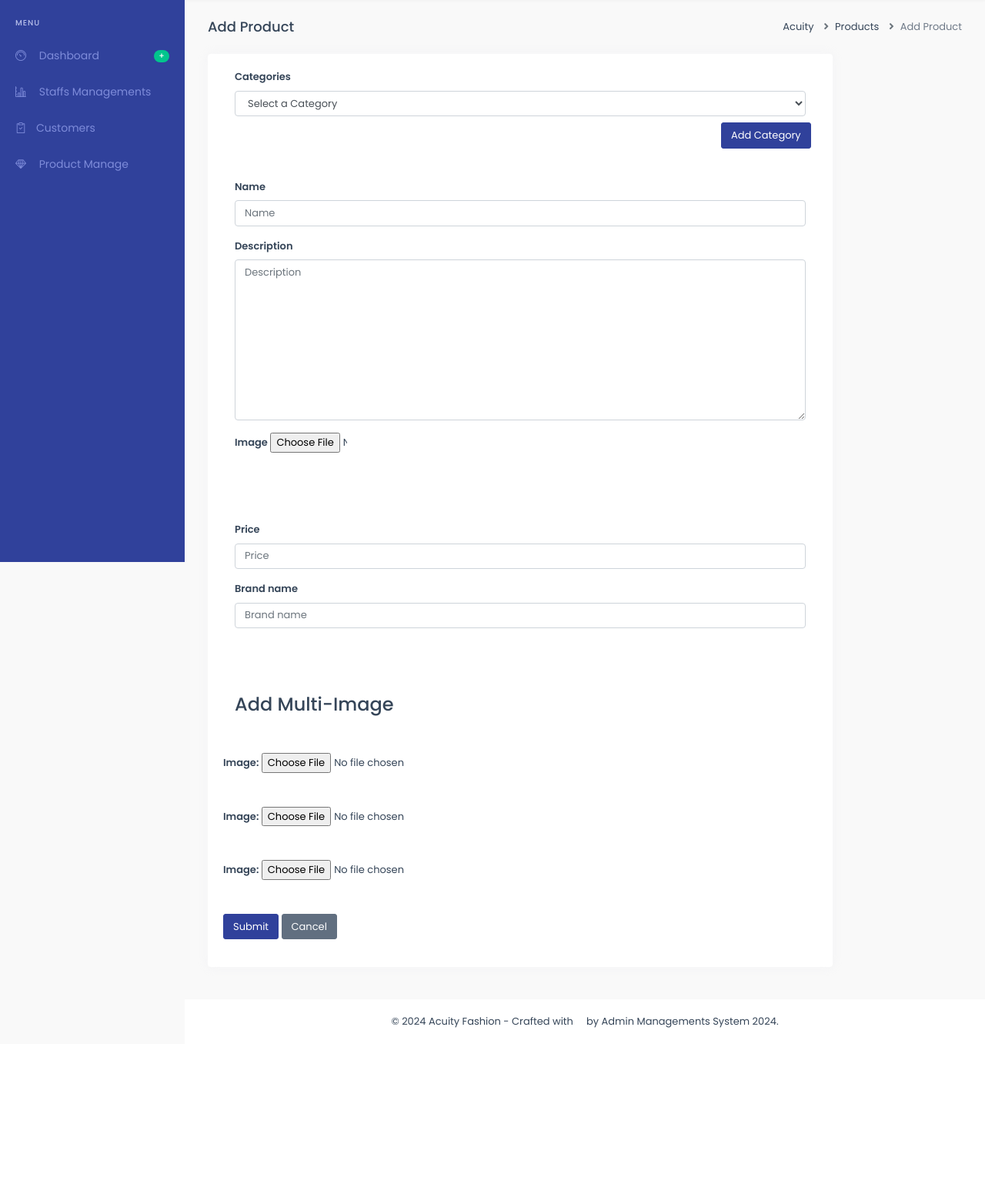
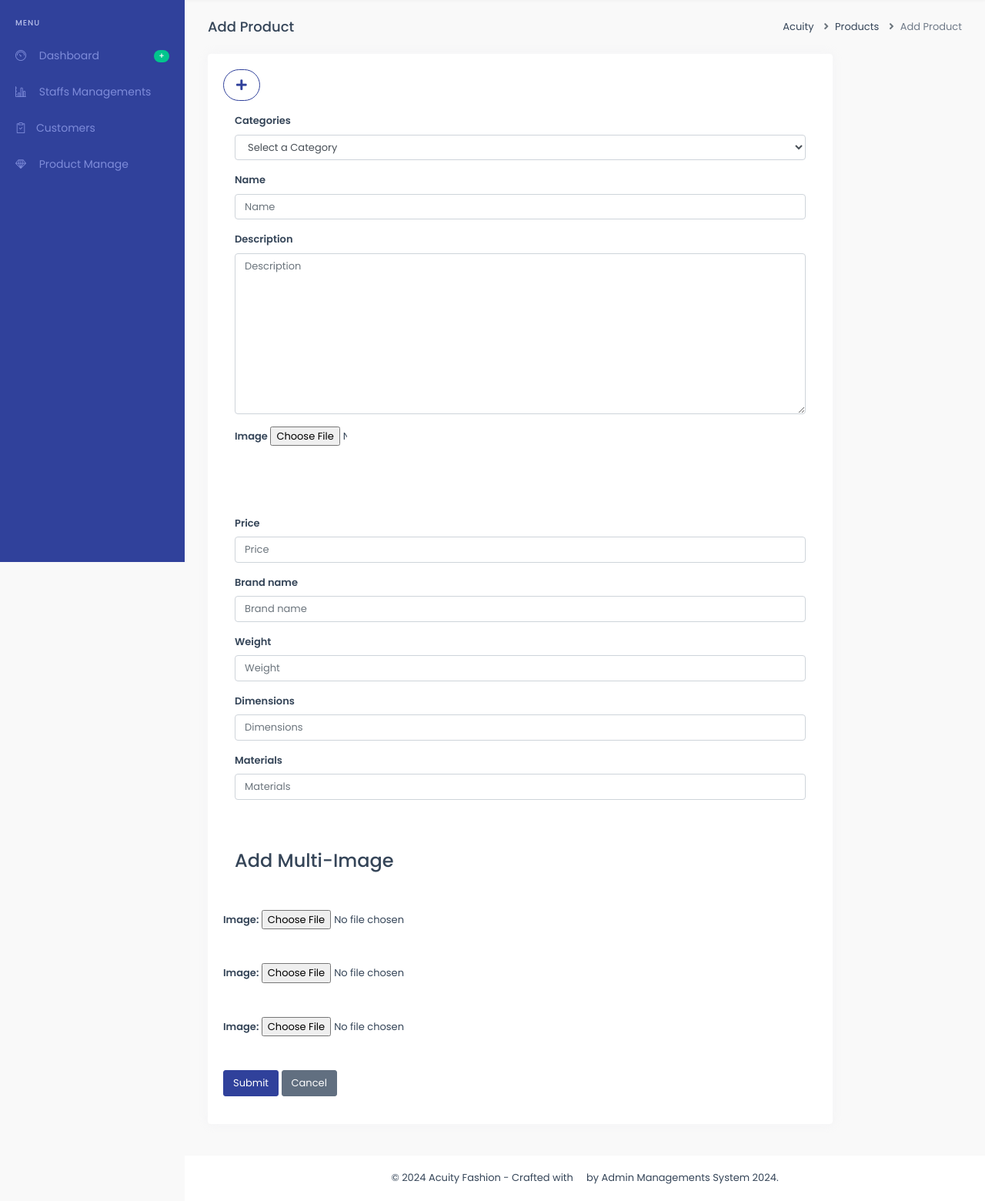
Before and after one commit to ashwani-199/Ecommerce_Management_System-master, a Django app: page /admin/products/add/ in a window 1280 px wide. Shown: the part 70-1630 px from the top of the page at 77% size. Before the commit the page ends 1405 px from the top, so only its background shows below. Run offline with Django 5.2, Linux system fonts and the light colour scheme; the visitor is signed in with stand-in values (Sample User, id 1); data that the repository does not hold is empty; style sheets or scripts are compiled from the project's sources; some libraries are stand-ins or nearby versions; some web fonts are replaced.

Commit message:
30JAN2026

```diff
--- a/apps/product/forms.py
+++ b/apps/product/forms.py
@@ -43,7 +43,7 @@ class ProductForm(forms.ModelForm):
     price = forms.CharField(
         required=False,
         label='Price',
-        widget=forms.TextInput(
+        widget=forms.NumberInput(
             attrs={'class': "form-control ",
                    'placeholder': 'Price'}),
         error_messages={
@@ -60,10 +60,40 @@ class ProductForm(forms.ModelForm):
             'required': "The brand name field is required."
         }
     )
+    weight = forms.CharField(
+        required=False,
+        label='Weight',
+        widget=forms.NumberInput(
+            attrs={'class': "form-control ",
+                   'placeholder': 'Weight'}),
+        error_messages={
+            'required': "The weight field is required."
+        }
+    )
+    dimensions = forms.CharField(
+        required=False,
+        label='Dimensions',
+        widget=forms.TextInput(
+            attrs={'class': "form-control ",
+                   'placeholder': 'Dimensions'}),
+        error_messages={
+            'required': "The dimensions field is required."
+        }
+    )
+    materials = forms.CharField(
+        required=False,
+        label='Materials',
+        widget=forms.TextInput(
+            attrs={'class': "form-control ",
+                   'placeholder': 'Materials'}),
+        error_messages={
+            'required': "The materials field is required."
+        }
+    )
 
     class Meta:
         model = Product
-        fields = ['categories', 'name', 'description', 'image', 'price', 'brand_name']
+        fields = ['categories', 'name', 'description', 'image', 'price', 'brand_name', 'weight', 'dimensions', 'materials']
 
 
 class ProductEditForm(forms.ModelForm):
@@ -97,12 +127,11 @@ class ProductEditForm(forms.ModelForm):
         }
     )
 
-    image = forms.ImageField(
-        widget=forms.FileInput(
+    image = forms.ImageField(label='Image', widget=forms.FileInput(
             attrs = {"id" : "image_field" ,
-                    "style" : "height: 100px ; width : 100px "
+                     "class": "form-control ",
                     }
-            )
+                )
     )
 
     price = forms.CharField(
@@ -141,6 +170,17 @@ class ProductEditForm(forms.ModelForm):
         widget=forms.CheckboxInput()
     )
 
+    weight = forms.CharField(
+        required=False,
+        label='Weight',
+        widget=forms.TextInput(
+            attrs={'class': "form-control ",
+                   'placeholder': 'Weight'}),
+        error_messages={
+            'required': "The weight field is required."
+        }
+    )
+
     stock = forms.BooleanField(
         required=False,
         label='In Stock',
@@ -149,7 +189,7 @@ class ProductEditForm(forms.ModelForm):
 
     class Meta:
         model = Product
-        fields = ['categories', 'name', 'description', 'image', 'price', 'sale_price', 'brand_name', 'is_sale', 'stock']
+        fields = ['categories', 'name', 'description', 'image', 'price', 'sale_price', 'brand_name', 'is_sale', 'weight', 'stock']
 
 
 class CategoryForm(forms.ModelForm):
--- a/apps/product/templates/product/add.html
+++ b/apps/product/templates/product/add.html
@@ -15,14 +15,19 @@
                         <li class="breadcrumb-item active">Add {{singular_name}}</li>
                     </ol>
                 </div>
-            </div> <!-- end row -->
+            </div>
         </div>
-        <!-- end page-title -->
 
         <div class="row">
             <div class="col-lg-10">
                 <div class="card m-b-30">
                     <div class="card-body">
+                        <div class="d-flex align-items-right justify-content-between mb-3">
+                            <a href="#" data-toggle="modal" data-target="#popupForm"
+                                class="btn btn-outline-primary btn-lg rounded-pill" title="Add Category">
+                                <i class="fa fa-plus"></i>
+                            </a>
+                        </div>
                         <form id="post_form" action="{% url 'product.add' %}" method="post"
                             enctype="multipart/form-data">
                             {% csrf_token %}
@@ -30,25 +35,7 @@
                             {{ hidden }}
                             {% endfor %}
 
-
-
                             {% for field in form %}
-                            {% if field.name == 'categories' %}
-                            <div class="form-group">
-                                <div class="col-12">
-                                    <label>{{field.label}}</label>
-                                    {{field}}
-                                    <div class="invalid-feedback">
-                                        {{field.errors}}
-                                    </div>
-                                </div>
-                                <div class="text-right m-2">
-                                    <a href="{% url 'product.add_category' %}">
-                                        <h4 class="btn btn-primary mt-0 mb-4">Add Category</h4>
-                                    </a>
-                                </div>
-                            </div>
-                            {% elif field.name == 'name' %}
                             <div class="form-group">
                                 <div class="col-12">
                                     <label>{{field.label}}</label>
@@ -137,13 +70,36 @@
                         </form>
                     </div>
                 </div>
-            </div> <!-- end col -->
-            <!-- end col -->
+            </div>
         </div>
+    </div>
+</div>
 
-
+<!-- 🔥 Popup Modal -->
+<div class="modal fade" id="popupForm" tabindex="-1" role="dialog" aria-labelledby="popupFormLabel" aria-hidden="true">
+    <div class="modal-dialog" role="document">
+        <div class="modal-content">
+            <form action="{% url 'product.add_category' %}" method="post">
+                {% csrf_token %}
+                <div class="modal-header">
+                    <h5 class="modal-title" id="popupFormLabel">Add Category</h5>
+                    <button type="button" class="close" data-dismiss="modal" aria-label="Close">
+                        <span>&times;</span>
+                    </button>
+                </div>
+                <div class="modal-body">
+                    <!-- Example category form field -->
+                    <div class="form-group">
+                        <label for="categoryName">Category Name</label>
+                        <input type="text" name="category_name" class="form-control" id="categoryName" required>
+                    </div>
+                </div>
+                <div class="modal-footer">
+                    <button type="submit" class="btn btn-primary">Save Category</button>
+                    <button type="button" class="btn btn-secondary" data-dismiss="modal">Close</button>
+                </div>
+            </form>
+        </div>
     </div>
-    <!-- container-fluid -->
-
 </div>
 {% endblock content %}
--- a/fronts/home/views.py
+++ b/fronts/home/views.py
@@ -183,7 +183,7 @@ def productDetails(request, id):
         'product_review': product_review,
         'product_rev': product_rev,
     }
-    return render(request, 'frontends/product-detail.html', context)
+    return render(request, 'frontends/product-detail1.html', context)
 
 
 
--- a/templates/frontends/product-detail1.html
+++ b/templates/frontends/product-detail1.html
@@ -179,11 +179,6 @@
 										href="{{imageObj.image.url}}">
 										<i class="fa fa-expand"></i>
 									</a>
-
-									<div class="zoom-controls">
-										<button class="zoom-in">+</button>
-										<button class="zoom-out">-</button>
-									</div>
 								</div>
 							</div>
 							{% endfor %}
```
Also changed, not shown: other parts of apps/product/templates/product/add.html (+4 -58 lines).
